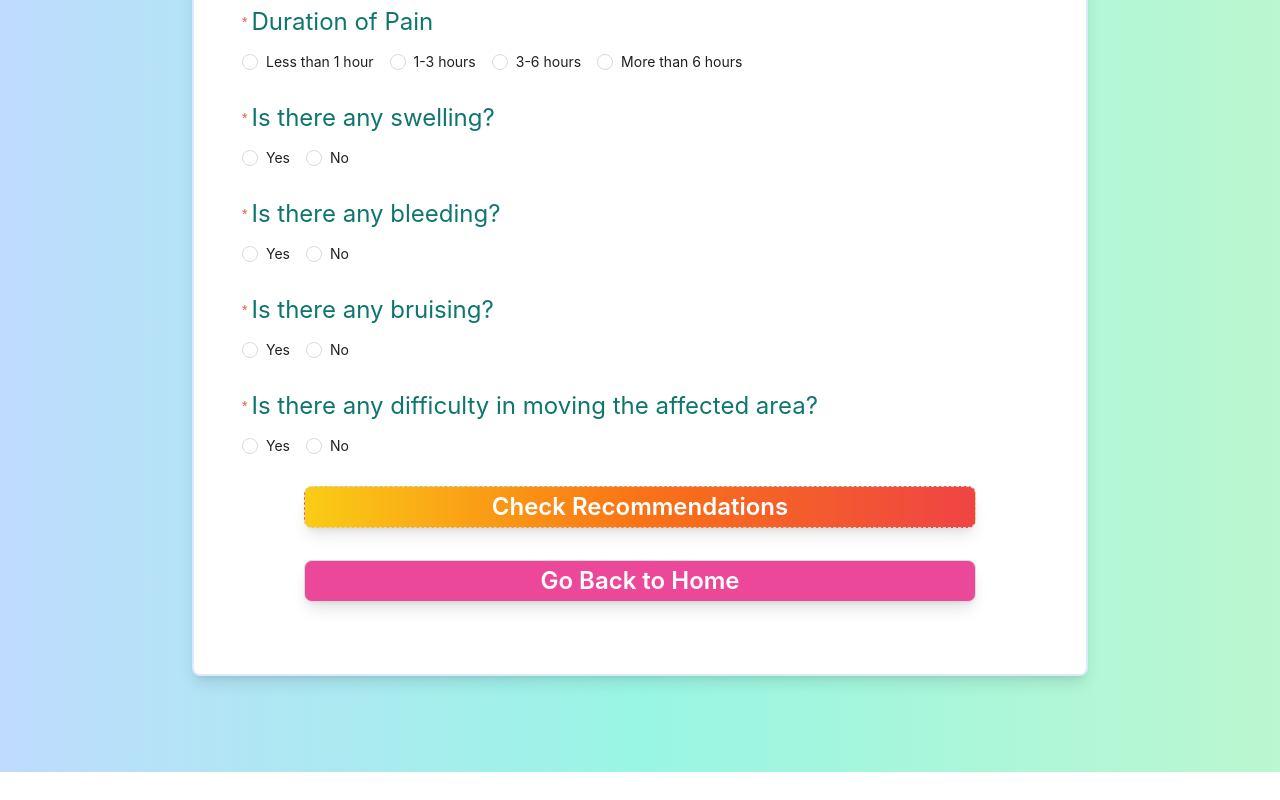
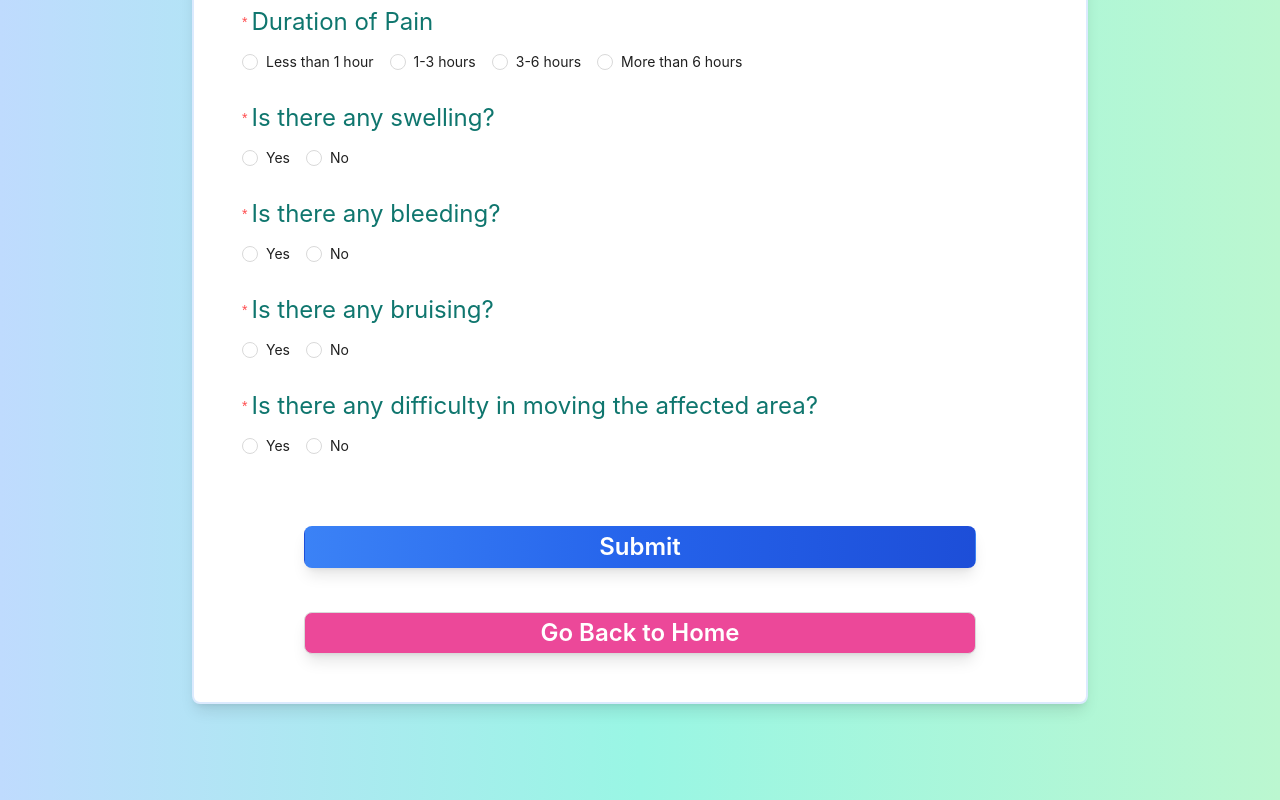
Before and after one commit to Codinglulu2023/CAC2024003, a Next.js app: page /injuryDiagnosisPage in a window 1280 px wide. Shown: the part 438-1238 px from the top of the page. Before the commit the page ends 1210 px from the top, so only its background shows below. Built offline with nearby package versions, Linux system fonts and the light colour scheme.

Commit message:
add submit button

```diff
--- a/app/injuryDiagnosisPage/page.tsx
+++ b/app/injuryDiagnosisPage/page.tsx
@@ -12,13 +12,35 @@ export default function InjuryDiagnosisPage() {
   const [painIntensity, setPainIntensity] = useState(0);
   const [swelling, setSwelling] = useState(false);
   const [painDuration, setPainDuration] = useState('');
+  const [injurySeverity, setInjurySeverity] = useState<string | null>(null); // State to hold the injury severity result
+  const [showRecommendationsButton, setShowRecommendationsButton] = useState(false); // State to control when to show recommendations button
 
-  const onFinish = (values: unknown) => {
+  const onFinish = (values: any) => {
     console.log('Form values: ', values);
+
+    // Evaluate injury severity based on form inputs
+    const severity = evaluateSeverity(values);
+    setInjurySeverity(severity);
+
     // Save diagnosis data to localStorage
     localStorage.setItem('injuryDiagnosisData', JSON.stringify(values));
+    localStorage.setItem('injurySeverity', severity); // Store severity for later use
     message.success('Diagnosis submitted successfully.');
-    router.push('/recommendations'); // Redirect to recommendations page
+
+    // After form submission, show the severity message and Check Recommendations button
+    setShowRecommendationsButton(true);
+  };
+
+  const evaluateSeverity = (values: any) => {
+    // Simple evaluation logic to determine injury severity based on form inputs
+    const { painIntensity, swelling, painDuration, mobility } = values;
+    if (painIntensity >= 8 || swelling === 'yes' || mobility === 'yes') {
+      return 'severe';
+    } else if (painIntensity >= 4 || painDuration === '3-6 hours') {
+      return 'moderate';
+    } else {
+      return 'mild';
+    }
   };
 
   const handlePainIntensityChange = (value: number) => {
@@ -33,12 +55,18 @@ export default function InjuryDiagnosisPage() {
     setPainDuration(e.target.value);
   };
 
+  const goToRecommendations = () => {
+    router.push('/recommendations');
+  };
+
   const goBackToHome = () => {
     localStorage.removeItem('injuryImages');
     localStorage.removeItem('injurySeverity');
     localStorage.removeItem('injuryDiagnosisData');
     router.push('/');
   };
+
+  const commonButtonStyles = "w-full max-w-2xl text-2xl font-semibold py-5 rounded-lg shadow-lg transform hover:scale-105 transition-transform";
 
   return (
     <div className="flex flex-col items-center justify-center min-h-screen p-16 pb-24 gap-16 bg-gradient-to-r from-blue-200 via-teal-200 to-green-200">
@@ -143,16 +171,40 @@ export default function InjuryDiagnosisPage() {
             </Radio.Group>
           </Form.Item>
 
-          {/* Buttons */}
-          <Form.Item className="text-center">
-            <div className="flex flex-col gap-8 items-center w-full">
+          <Form.Item className="text-center mt-16">
+            <Button
+              type="primary"
+              htmlType="submit"
+              className={`${commonButtonStyles} bg-gradient-to-r from-blue-500 via-blue-600 to-blue-700 hover:bg-gradient-to-r hover:from-blue-600 hover:via-blue-700 hover:to-blue-800 text-white`}
+            >
+              Submit
+            </Button>
+          </Form.Item>
+        </Form>
+
+        {injurySeverity && (
+          <>
+            <div className="text-center mt-8">
+              <h2 className="text-2xl font-semibold text-teal-800 mb-4">
+                Your injury is: <span className="text-teal-600">{injurySeverity}</span>. Please check recommendations below.
+              </h2>
+            </div>
+
+            {showRecommendationsButton && (
+              <div className="text-center mt-8">
                 <Button
                   type="dashed"
-                htmlType="submit"
+                  onClick={goToRecommendations}
                   className="bg-gradient-to-r from-yellow-400 via-orange-500 to-red-500 hover:bg-gradient-to-r hover:from-yellow-500 hover:via-orange-600 hover:to-red-600 text-white text-2xl font-semibold py-5 w-full max-w-2xl rounded-lg shadow-lg transform hover:scale-105 transition-transform"
                 >
                   Check Recommendations
                 </Button>
+              </div>
+            )}
+          </>
+        )}
+
+        <div className="mt-5 flex flex-col gap-8 items-center w-full">
           <Button
             type="default"
             onClick={goBackToHome}
@@ -161,8 +213,6 @@ export default function InjuryDiagnosisPage() {
             Go Back to Home
           </Button>
         </div>
-          </Form.Item>
-        </Form>
       </div>
     </div>
   );
```
Lines whose indentation alone changed are shown as unchanged.
